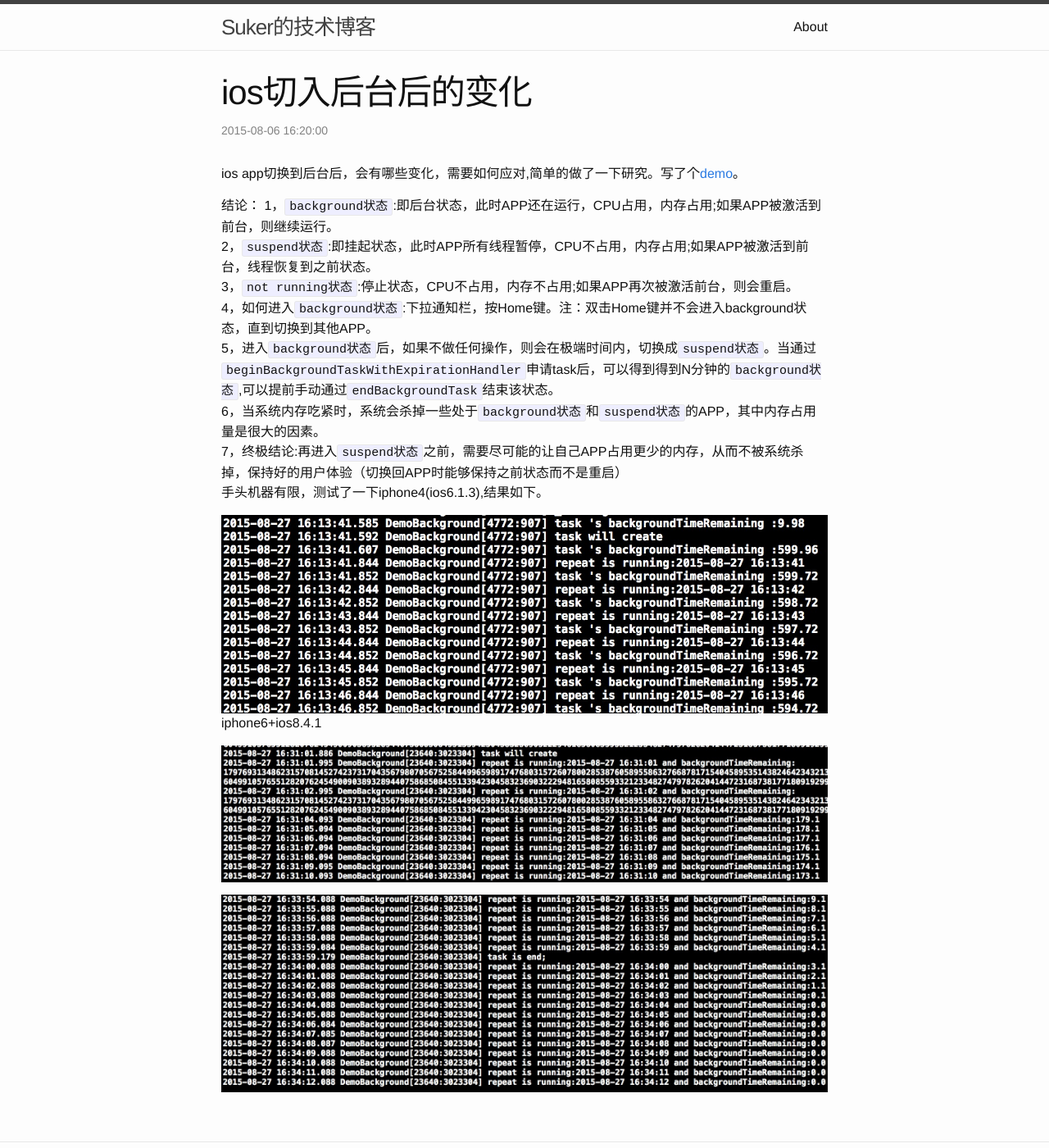
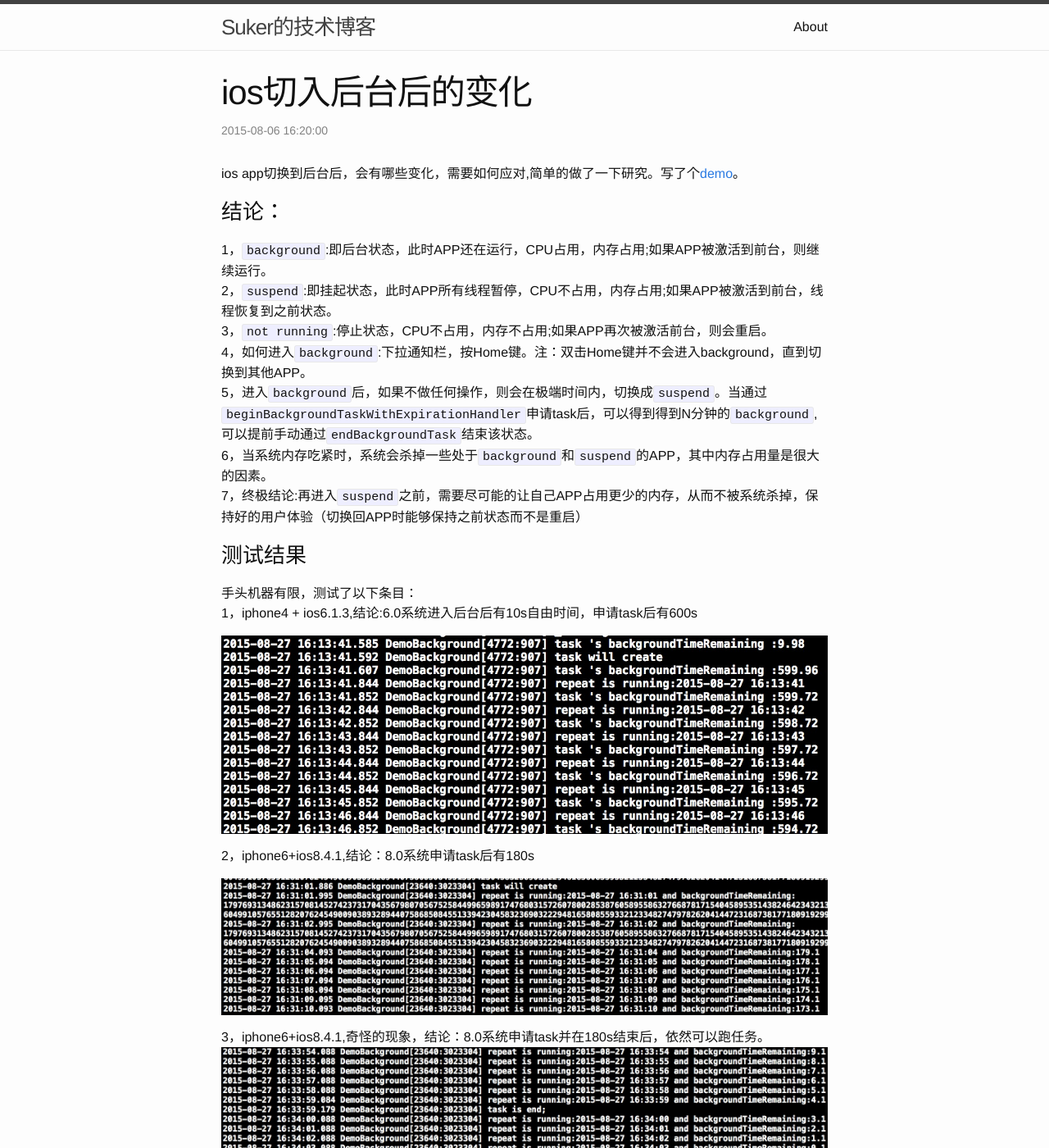
Before and after one commit to imsuker/imsuker.github.io, a Jekyll site: the page built from _posts/2015-08-27-ios-status-run-background.md, in a window 1280 px wide and 1400 px high. Shown: the whole window at 82% size. Built offline with Jekyll 4.4.1, drawn with Linux system fonts in a browser that asks for light colours.

Commit message:
ios后台表现

```diff
--- a/_posts/2015-08-27-ios-status-run-background.md
+++ b/_posts/2015-08-27-ios-status-run-background.md
@@ -5,21 +5,26 @@
 ---
 ios app切换到后台后，会有哪些变化，需要如何应对,简单的做了一下研究。写了个[demo][background in github]。
 
-结论：
-1，`background状态`:即后台状态，此时APP还在运行，CPU占用，内存占用;如果APP被激活到前台，则继续运行。
-2，`suspend状态`:即挂起状态，此时APP所有线程暂停，CPU不占用，内存占用;如果APP被激活到前台，线程恢复到之前状态。
-3，`not running状态`:停止状态，CPU不占用，内存不占用;如果APP再次被激活前台，则会重启。
-4，如何进入`background状态`:下拉通知栏，按Home键。注：双击Home键并不会进入background状态，直到切换到其他APP。
-5，进入`background状态`后，如果不做任何操作，则会在极端时间内，切换成`suspend状态`。当通过`beginBackgroundTaskWithExpirationHandler`申请task后，可以得到得到N分钟的`background状态`,可以提前手动通过`endBackgroundTask`结束该状态。
-6，当系统内存吃紧时，系统会杀掉一些处于`background状态`和`suspend状态`的APP，其中内存占用量是很大的因素。
-7，终极结论:再进入`suspend状态`之前，需要尽可能的让自己APP占用更少的内存，从而不被系统杀掉，保持好的用户体验（切换回APP时能够保持之前状态而不是重启）
-手头机器有限，测试了一下iphone4(ios6.1.3),结果如下。
+### 结论：
+1，`background`:即后台状态，此时APP还在运行，CPU占用，内存占用;如果APP被激活到前台，则继续运行。
+2，`suspend`:即挂起状态，此时APP所有线程暂停，CPU不占用，内存占用;如果APP被激活到前台，线程恢复到之前状态。
+3，`not running`:停止状态，CPU不占用，内存不占用;如果APP再次被激活前台，则会重启。
+4，如何进入`background`:下拉通知栏，按Home键。注：双击Home键并不会进入background，直到切换到其他APP。
+5，进入`background`后，如果不做任何操作，则会在极端时间内，切换成`suspend`。当通过`beginBackgroundTaskWithExpirationHandler`申请task后，可以得到得到N分钟的`background`,可以提前手动通过`endBackgroundTask`结束该状态。
+6，当系统内存吃紧时，系统会杀掉一些处于`background`和`suspend`的APP，其中内存占用量是很大的因素。
+7，终极结论:再进入`suspend`之前，需要尽可能的让自己APP占用更少的内存，从而不被系统杀掉，保持好的用户体验（切换回APP时能够保持之前状态而不是重启）
+
+### 测试结果
+手头机器有限，测试了以下条目：
+1，iphone4 + ios6.1.3,结论:6.0系统进入后台后有10s自由时间，申请task后有600s
 
 ![iphone4](/assets/ios-status-run-background/iphone4.png)
-iphone6+ios8.4.1
+
+2，iphone6+ios8.4.1,结论：8.0系统申请task后有180s
 
 ![ios8](/assets/ios-status-run-background/ios8.png)
 
+3，iphone6+ios8.4.1,奇怪的现象，结论：8.0系统申请task并在180s结束后，依然可以跑任务。
 ![ios81](/assets/ios-status-run-background/ios8_2.png)
 
 [background in github]:https://github.com/imsuker/DemoBackground
```
